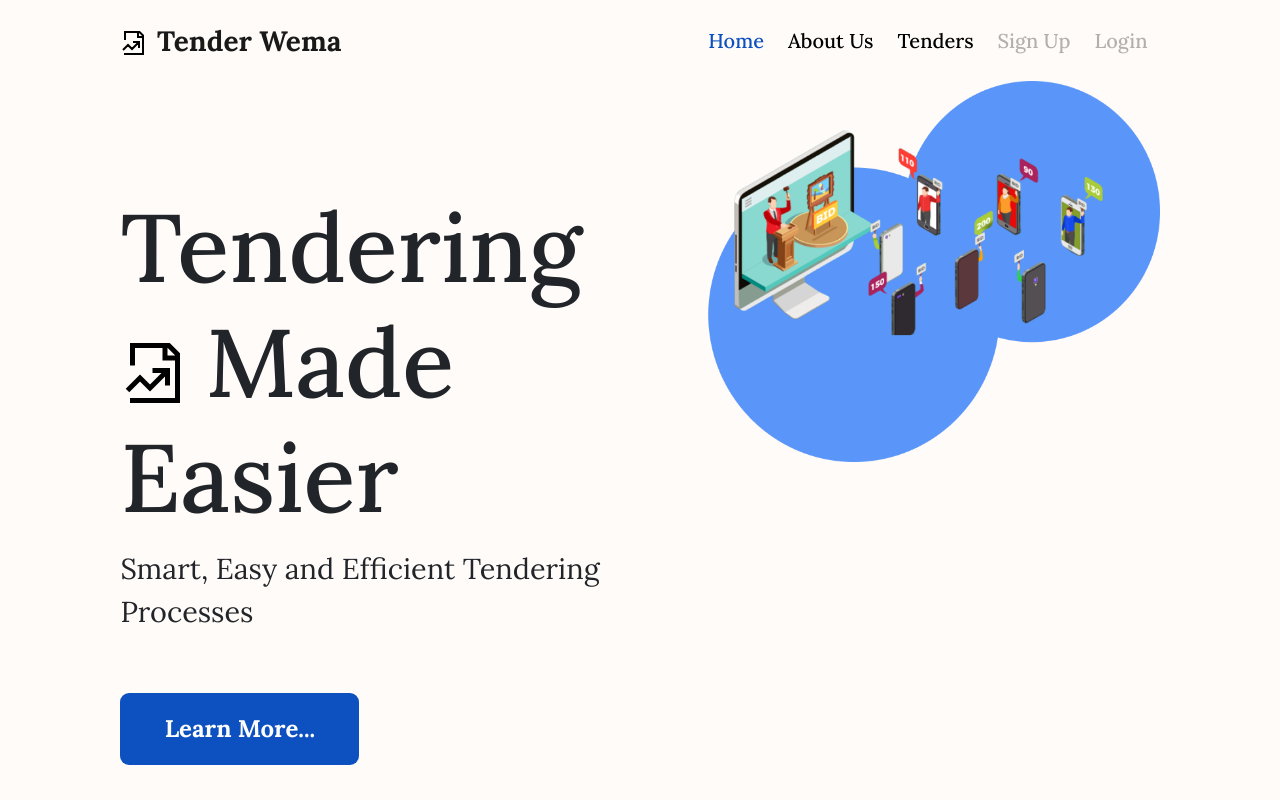
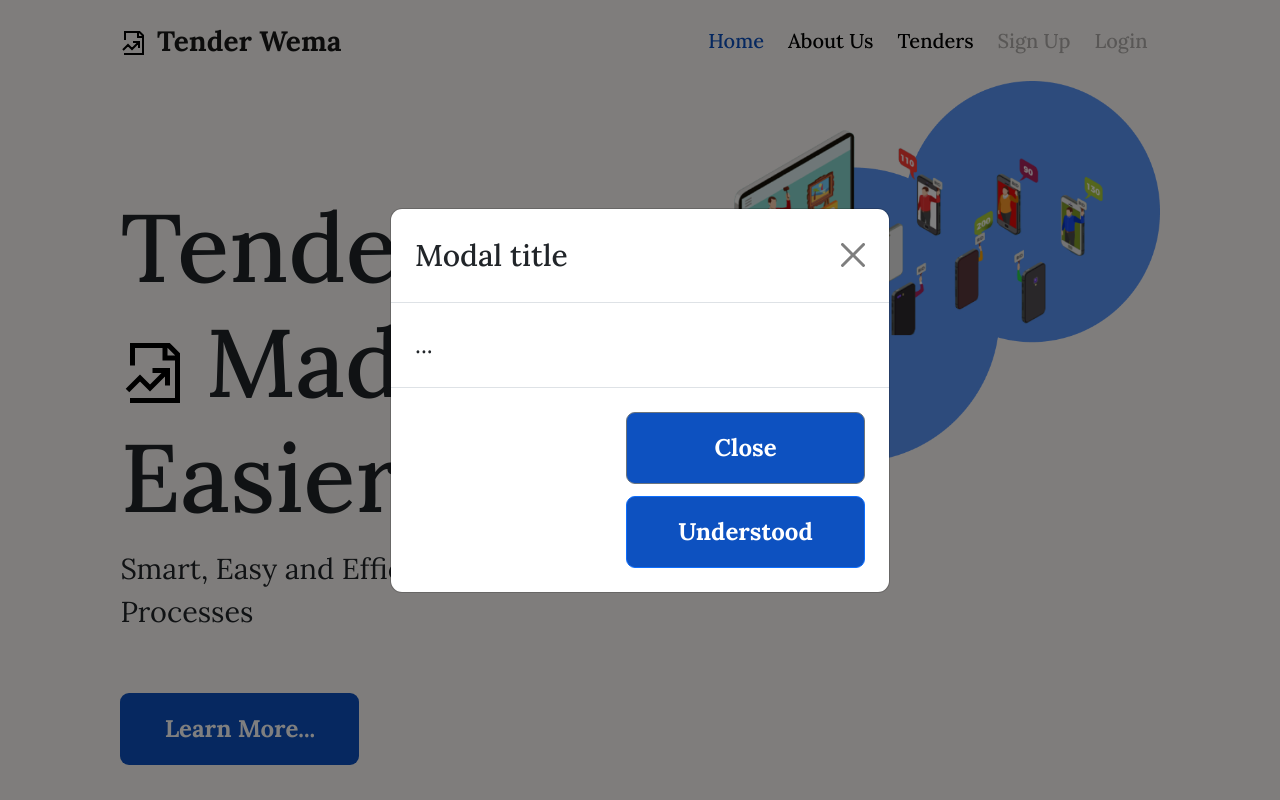
Before and after one commit to nelsonmutindamwanzia/tender-wema-frontend, a React (Create React App) app: page / in a window 1280 px wide. Both pictures are taken after a click on the button "Learn More...". Shown: the top 800 px of the page. Built offline with nearby package versions, Linux system fonts and the light colour scheme.

Commit message:
added modal for about us

```diff
--- a/src/components/Landing.js
+++ b/src/components/Landing.js
@@ -13,7 +13,27 @@ function Landing() {
                     <h1 className='landing-header'>Tendering <GrDocumentPerformance size={60} /> Made Easier</h1>
                     <p className='landing-text'>Smart, Easy and Efficient Tendering Processes</p>
                     <br/>
-                    <button type="button" className="btn"> Learn More...</button>
+                    {/* trigger modal */}
+                    <button type="button" className="btn" data-bs-toggle="modal" data-bs-target="#staticBackdrop"> Learn More...</button>
+                    {/* modal */}
+                        <div class="modal fade" id="staticBackdrop" data-bs-backdrop="static" data-bs-keyboard="false" tabindex="-1" aria-labelledby="staticBackdropLabel" aria-hidden="true">
+                        <div class="modal-dialog modal-dialog-centered modal-dialog-scrollable">
+                            <div class="modal-content">
+                            <div class="modal-header">
+                                <h1 class="modal-title fs-5" id="staticBackdropLabel">Modal title</h1>
+                                <button type="button" class="btn-close" data-bs-dismiss="modal" aria-label="Close"></button>
+                            </div>
+                            <div class="modal-body">
+                                ...
+                            </div>
+                            <div class="modal-footer">
+                                <button type="button" class="btn btn-secondary" data-bs-dismiss="modal">Close</button>
+                                <button type="button" class="btn btn-primary">Understood</button>
+                            </div>
+                            </div>
+                        </div>
+                        </div>
+
                 </div>
                 <div className='col-md-6 col-lg-6 col-sm-12 col-xl-6'>
 
```
